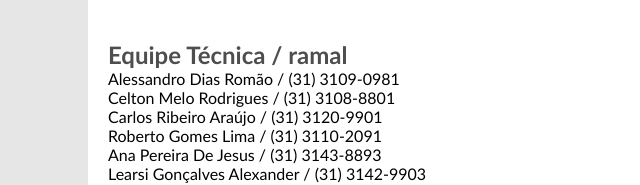
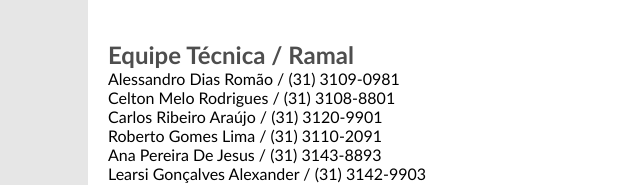
Before and after one commit to israelbrian/Central-de-Comunicados, a plain HTML site: page contato.html in a window 1280 px wide. Shown: the part 653-838 px from the top of the page, 92-732 px from the left. Drawn offline with Linux system fonts and the light colour scheme.

Commit message:
Atualização no conteúdo

```diff
--- a/contato.html
+++ b/contato.html
@@ -37,7 +37,7 @@
 
 
 				<p>
-                    <h2>Equipe Técnica / ramal</h2>
+                    <h2>Equipe Técnica / Ramal</h2>
                     Alessandro Dias Romão / (31) 3109-0981<br>
                     Celton Melo Rodrigues / (31) 3108-8801<br>
                     Carlos Ribeiro Araújo / (31) 3120-9901<br>
```
